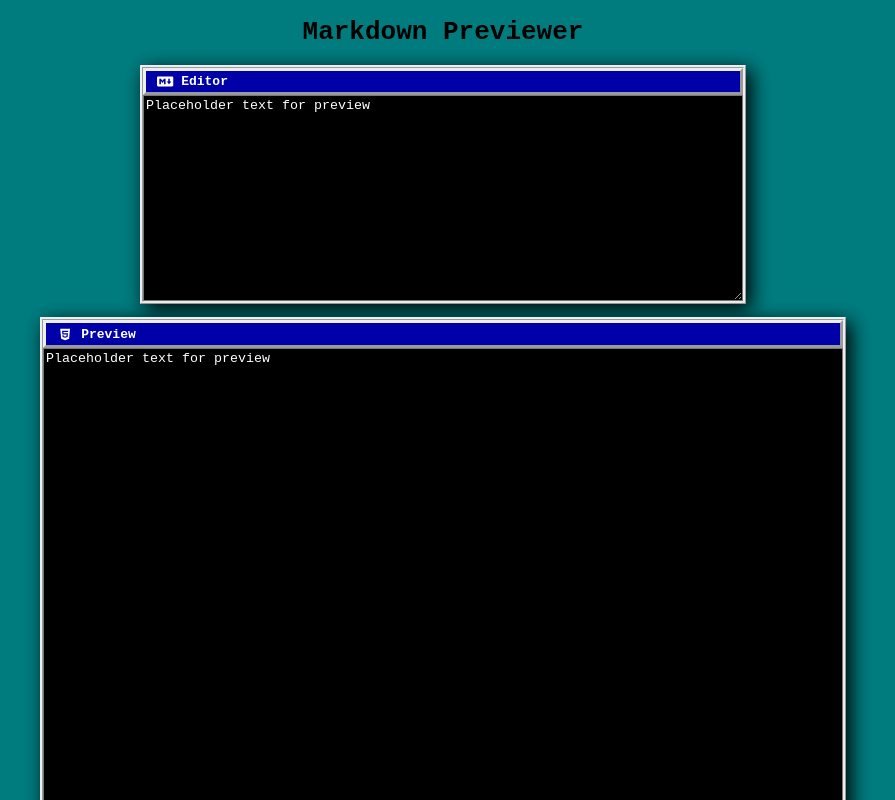
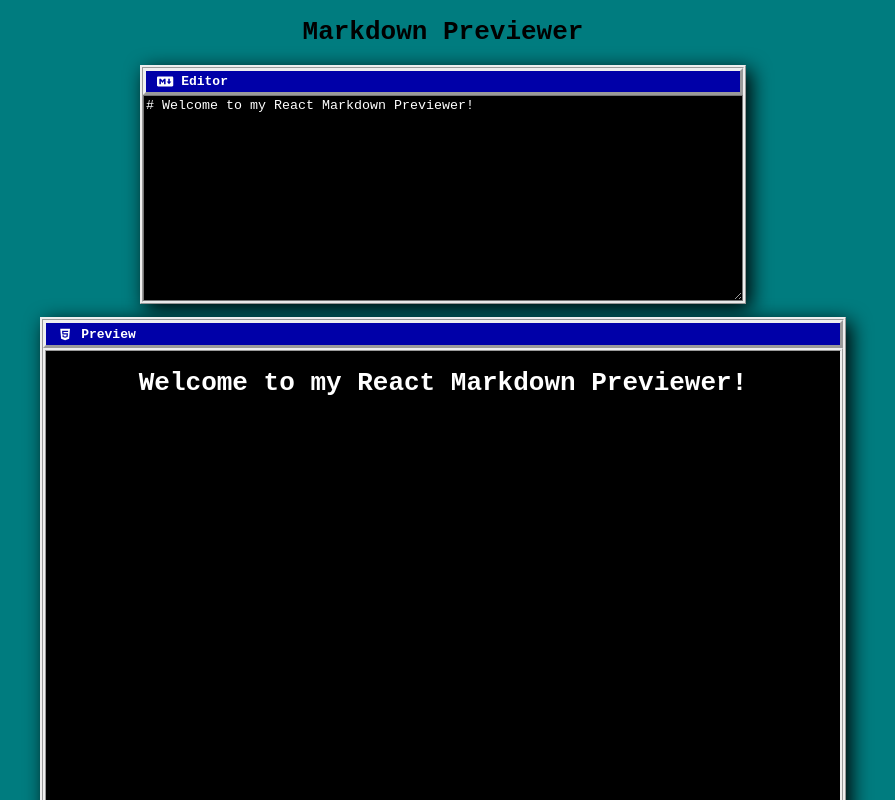
Before and after one commit to cbagby33/markdown-previewer, a React (Create React App) app: page / in a window 1280 px wide. Shown: the top 800 px of the page, without its empty margins (197-1092 px from the left). Built offline with nearby package versions, Linux system fonts and the light colour scheme.

Commit message:
added functionality to place markdown in editor area and have change html show in the preview area

```diff
--- a/package.json
+++ b/package.json
@@ -12,6 +12,7 @@
     "@testing-library/jest-dom": "^6.9.1",
     "@testing-library/react": "^16.3.2",
     "@testing-library/user-event": "^13.5.0",
+    "marked": "^17.0.1",
     "react": "^19.2.4",
     "react-dom": "^19.2.4",
     "react-scripts": "5.0.1",
--- a/src/App.css
+++ b/src/App.css
@@ -6,7 +6,7 @@ body{
   text-align: center;
   min-height: 100vh;
 }
-textarea{
+textarea, #preview {
   background-color: rgba(0,0,0,0);
   width: auto;
   resize: vertical;
--- a/src/App.js
+++ b/src/App.js
@@ -7,6 +7,8 @@ import { FontAwesomeIcon } from '@fortawesome/react-fontawesome'
 import { library } from '@fortawesome/fontawesome-svg-core'
 import { fas } from '@fortawesome/free-solid-svg-icons'
 import { fab } from '@fortawesome/free-brands-svg-icons'
+
+import { marked } from 'marked';
 
 library.add(fas, fab) // add library of icons
 
@@ -27,12 +29,13 @@ class EditorArea extends React.Component {
 class PreviewArea extends React.Component {
   constructor(props){
     super(props);
+    console.log(this)
   }
   render(){
     return(
       <div className="window" id="preview-window">
         <div className="toolbar">{'\u00A0'}<FontAwesomeIcon icon="fa-brands fa-html5" />{'\u00A0'}Preview</div>
-        <textarea id="preview" value={this.props.value} ></textarea>
+        <div id="preview" dangerouslySetInnerHTML={{__html: marked.parse(this.props.value)}}></div>
       </div>
     )
   }
@@ -42,7 +45,7 @@ class App extends React.Component {
   constructor(props){
     super(props);
     this.state = {
-      input: 'Placeholder text for preview'
+      input: '# Welcome to my React Markdown Previewer!'
     };
     this.handleChange = this.handleChange.bind(this);
   }
```
Also changed, not shown: 1 other file (tests, documents, lock files or other folders).
